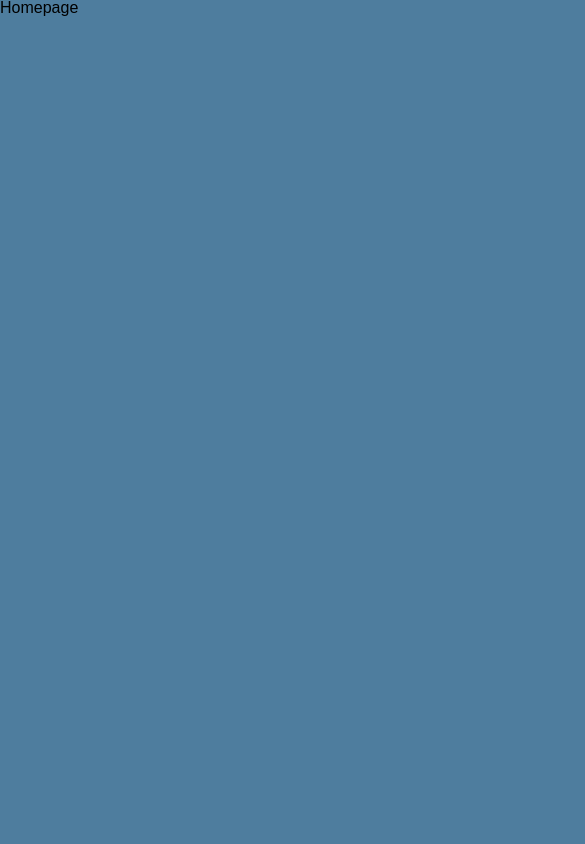
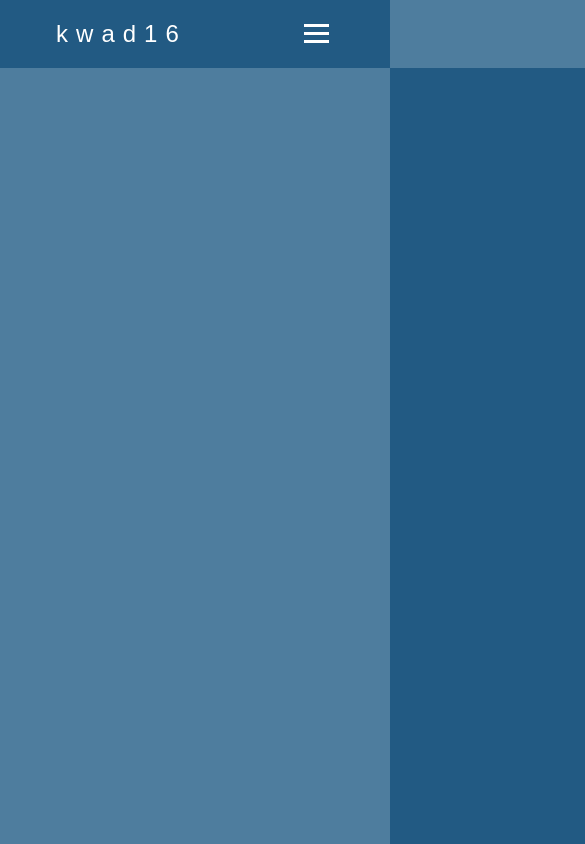
Before and after one commit to yaco16/kwad16, a React app: page /home in a window 390 px wide. Shown: the whole page, 585 px wide, since content can reach past the window. Built offline with nearby package versions, Linux system fonts and the light colour scheme; a web font is replaced by a local one.

Commit message:
add nav responsive OK

```diff
--- a/src/components/Home/index.js
+++ b/src/components/Home/index.js
@@ -1,7 +1,7 @@
 import React from 'react';
+import './style.scss';
+import Nav from 'src/components/Nav';
 
-const Home = () => (
-  <div>Homepage</div>
-);
+const Home = () => <Nav />;
 
 export default Home;
--- /dev/null
+++ b/src/components/Nav/app.js
@@ -0,0 +1,15 @@
+/* eslint-disable import/prefer-default-export */
+/* eslint-disable no-console */
+export const navSlide = () => {
+  console.log('là');
+  const nav = document.querySelector('.nav__links');
+  const navLinks = document.querySelectorAll('.nav__links li');
+  console.log('navLinks:', navLinks);
+
+  nav.classList.toggle('nav-active');
+
+  navLinks.forEach((link, index) => {
+    link.style.animation = `navLinkFade 0.5s ease forwards ${index / navLinks.length + 0.5}s`;
+    console.log(index / navLinks.length + 0.2);
+  });
+};
--- /dev/null
+++ b/src/components/Nav/index.js
@@ -0,0 +1,34 @@
+import React from 'react';
+import './style.scss';
+import { navSlide } from './app';
+
+const Nav = () => (
+  <nav>
+    <div>
+      {/* <a href="/home"> */}
+      <h1>kwad16</h1>
+      {/* </a> */}
+    </div>
+    <ul className="nav__links">
+      <li>
+        <a href="/home">Home</a>
+      </li>
+      <li>
+        <a href="/about">About</a>
+      </li>
+      <li>
+        <a href="/work">Work</a>
+      </li>
+      <li>
+        <a href="/login">Login</a>
+      </li>
+    </ul>
+    <div className="burger" onClick={(event) => navSlide(event)}>
+      <div className="line1"></div>
+      <div className="line2"></div>
+      <div className="line3"></div>
+    </div>
+  </nav>
+);
+
+export default Nav;
--- /dev/null
+++ b/src/components/Nav/style.scss
@@ -0,0 +1,88 @@
+nav {
+  background-color: #225a83;
+  display: flex;
+  justify-content: space-around;
+  align-items: center;
+  min-height: 8vh;
+  color: white;
+  font-family: 'Overlock', sans-serif;
+}
+
+h1 {
+  color: white;
+  // text-transform: uppercase;
+  letter-spacing: 0.5rem;
+  font-size: 1.5rem;
+}
+
+.nav__links {
+  display: flex;
+  justify-content: space-around;
+  width: 30%;
+}
+
+.nav__links a {
+  font-weight: bold;
+  letter-spacing: 0.1rem;
+}
+
+.burger {
+  display: none;
+  cursor: pointer;
+
+}
+
+.burger div {
+  width: 25px;
+  height: 3px;
+  background-color: white;
+  margin: 5px;
+}
+
+@media screen and (max-width:768px) {
+  .nav__links {
+    width: 60%;
+  }
+}
+
+@media screen and (max-width:1024px) {
+  body {
+    overflow-x: hidden;
+  }
+  .nav__links {
+    position: absolute;
+    right: 0px;
+    height: 92vh;
+    top: 8vh;
+    background-color: #225a83;
+    display: flex;
+    flex-direction: column;
+    align-items: center;
+    width: 50%;
+    transform: translate(100%);
+    transition: transform 0.5s ease-in;
+  }
+
+  .nav__links li {
+    opacity: 0;
+  }
+
+  .burger {
+    display: block;
+  }
+}
+
+.nav-active {
+  transform: translate(0%);
+}
+
+@keyframes navLinkFade {
+  from {
+    opacity: 0;
+    transform: translate(50px);
+  }
+  to {
+    opacity: 1;
+    transform: translate(0px);
+  }
+}
```
Also changed, not shown: src/assets/index.html (+1 -0 lines), src/assets/fonts/Roboto-Regular.ttf (deleted), src/assets/images/logo.png (added), src/components/Home/style.scss (added).
